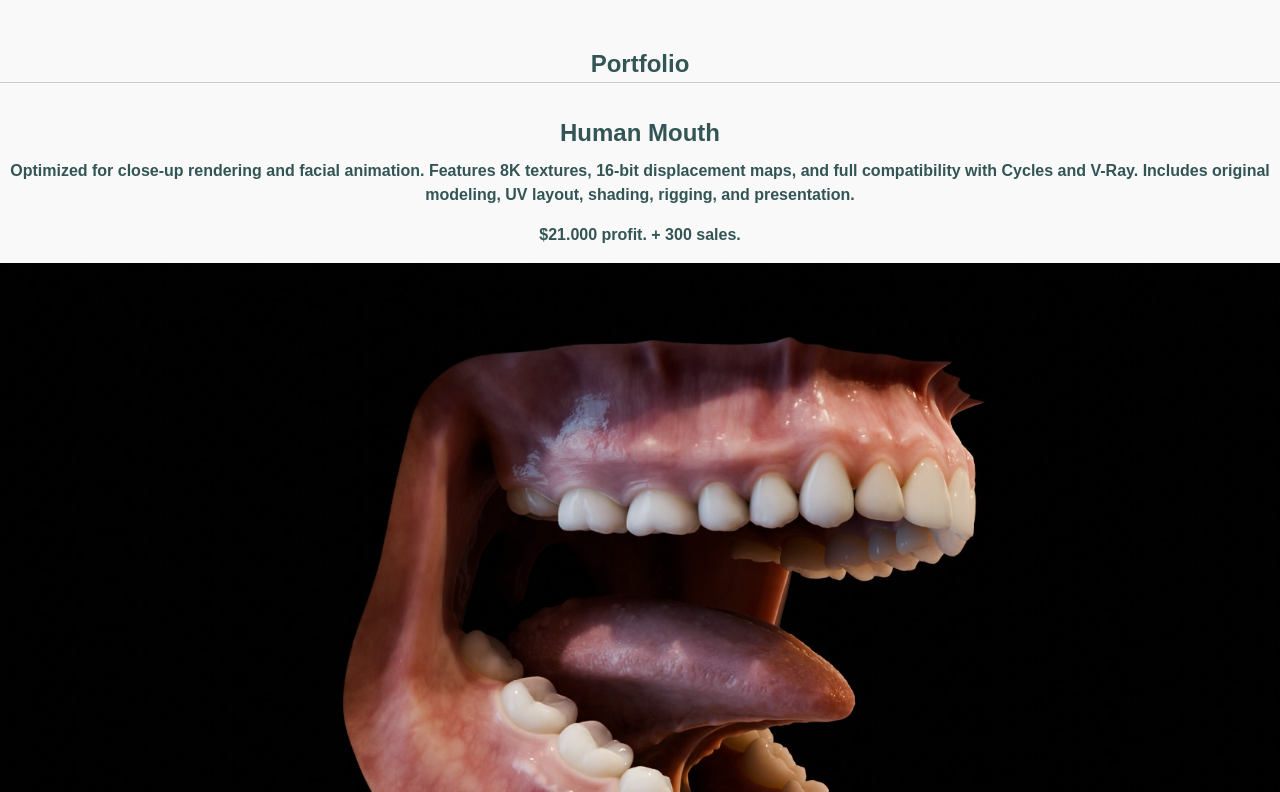
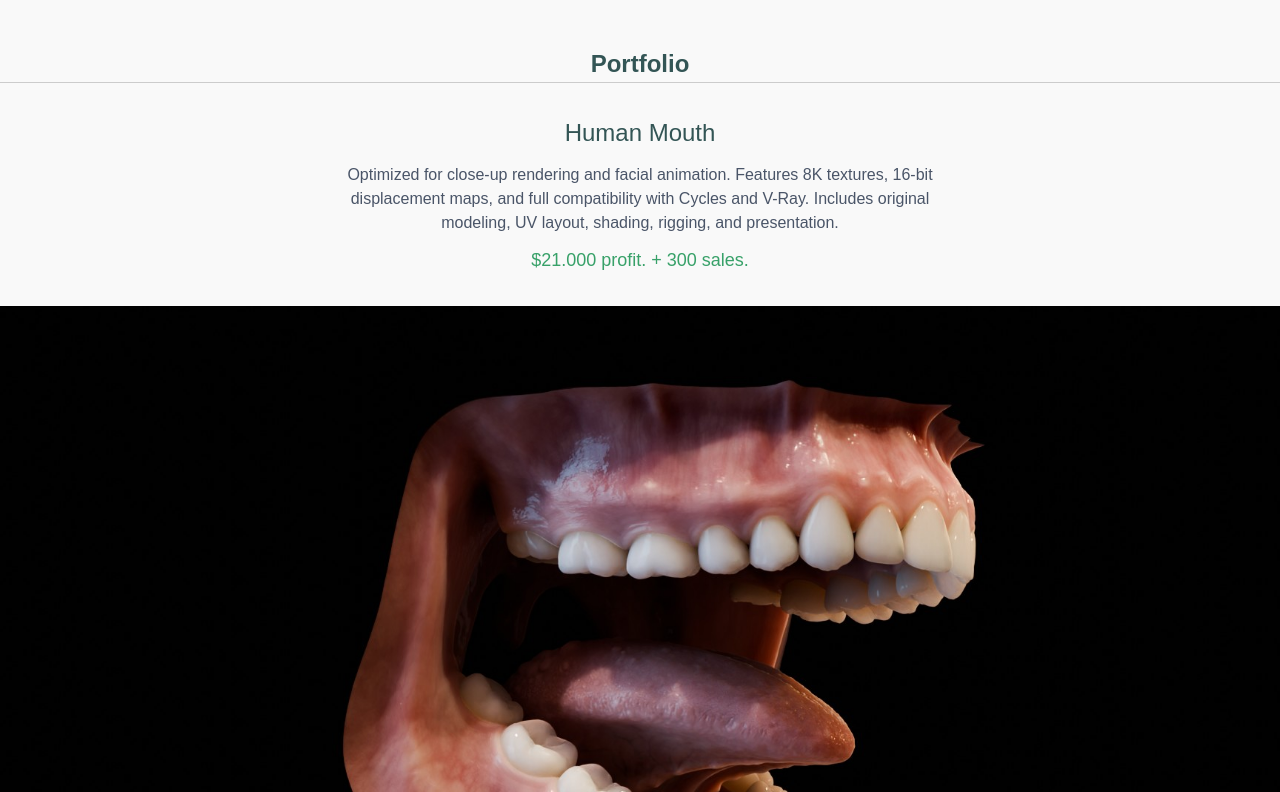
Before and after one commit to cesar-salcedo/cesalcedo, a React (Create React App) app: page / in a window 1280 px wide. Shown: the part 668-1460 px from the top of the page. Built offline with nearby package versions, Linux system fonts and the light colour scheme; the HTML template or start-up script is replaced by a standard one.

Commit message:
Con descripciones unificadas

```diff
--- a/package.json
+++ b/package.json
@@ -11,6 +11,7 @@
     "react": "^19.1.0",
     "react-dom": "^19.1.0",
     "react-scripts": "^5.0.1",
+    "swiper": "^11.2.8",
     "web-vitals": "^2.1.4"
   },
   "scripts": {
--- a/src/components/Cover.jsx
+++ b/src/components/Cover.jsx
@@ -1,6 +1,6 @@
 import React, { useState, useEffect } from "react";
 import { motion } from "framer-motion";
-import ImageZoomProgressive from "./portfolio_elements/ImageZoomProgressive.jsx";
+import ImageZoomProgressive from "./utils/ImageZoomProgressive.jsx";
 import img1 from "../assets/images/finn_01.jpg";
 import img2 from "../assets/images/mouth_01.jpg";
 import img3 from "../assets/images/gas_planet_01.jpg";
--- a/src/components/portfolio_elements/Description.jsx
+++ /dev/null
@@ -1,32 +0,0 @@
-import React from 'react';
-
-
-
-export default function Description({
-    title,
-    description,
-    profit,
-}) {
-    return (
-        <div style={{
-            marginTop: "32px"
-        }}>
-            <h2 style={{
-
-                textAlign: "center",
-
-            }}>{title}</h2>
-            <h4 style={{
-                marginTop: "8px",
-                textAlign: "center",
-                marginBottom: "16px",
-
-            }}> {description}</h4>
-            <h4 style={{
-                marginTop: "8px",
-                textAlign: "center",
-                marginBottom: "16px",
-            }}>{profit}</h4>
-        </div>
-    );
-}
--- a/src/components/portfolio_elements/TypeA.jsx
+++ b/src/components/portfolio_elements/TypeA.jsx
@@ -1,6 +1,6 @@
 import React from 'react';
-import Description from './Description.jsx';
-import HorizontalScroll from './HorizontalScroll.jsx';
+import Description from '../utils/DescriptionA.jsx';
+import HorizontalScroll from '../utils/HorizontalScroll.jsx';
 
 
 
--- a/src/components/portfolio_elements/TypeB.jsx
+++ b/src/components/portfolio_elements/TypeB.jsx
@@ -1,6 +1,6 @@
 import React from "react";
-import Description from './Description.jsx';
-import ImageZoomProgressive from "./ImageZoomProgressive";
+import Description from '../utils/DescriptionA.jsx';
+import ImageZoomProgressive from "../utils/ImageZoomProgressive.jsx";
 
 
 export default function TypeB({
--- a/src/components/portfolio_elements/TypeD.jsx
+++ b/src/components/portfolio_elements/TypeD.jsx
@@ -1,5 +1,6 @@
 import React from 'react';
-import Description from './Description.jsx';
+import Description from '../utils/DescriptionA.jsx';
+
 
 
 export default function TipoD({
--- /dev/null
+++ b/src/components/utils/DescriptionA.jsx
@@ -0,0 +1,25 @@
+import React from "react";
+import PropTypes from "prop-types";
+import styles from "./DescriptionA.module.css";
+
+export default function Description({
+    title,
+    description,
+    profit,
+}) {
+
+
+    return (
+        <div className={styles.container}>
+            <p className={styles.title}>{title}</p>
+            <p className={styles.text}>{description}</p>
+            <p className={styles.profit}>{profit}</p>
+        </div>
+    );
+}
+
+Description.propTypes = {
+    title: PropTypes.string.isRequired,
+    description: PropTypes.string.isRequired,
+    profit: PropTypes.string,
+};
--- /dev/null
+++ b/src/components/utils/DescriptionA.module.css
@@ -0,0 +1,30 @@
+/* Description.module.css */
+.container {
+    margin-top: 1rem;
+    padding: 0 1rem;
+    text-align: center;
+    max-width: 40rem;
+    margin-left: auto;
+    margin-right: auto;
+    display: flex;
+    flex-direction: column;
+    gap: 0.75rem;
+}
+
+.title {
+    font-size: 1.5rem;
+}
+
+
+.text {
+    font-size: 1rem;
+    line-height: 1.5;
+    color: #4a5568;
+}
+
+.profit {
+    font-size: 1.125rem;
+    font-weight: 500;
+    color: #38a169;
+    margin-bottom: 32px;
+}
--- /dev/null
+++ b/src/components/utils/DescriptionB.module.css
@@ -0,0 +1,51 @@
+/* Description.module.css */
+.container {
+    display: flex;
+    align-items: center;
+    overflow: hidden;
+    width: 100%;
+    padding: 1rem;
+    box-sizing: border-box;
+}
+
+.title {
+    /* Texto hueco y negrita */
+    font-size: 2rem;
+    font-weight: 700;
+    text-transform: uppercase;
+    -webkit-text-fill-color: transparent;
+    -webkit-text-stroke-width: 1px;
+    -webkit-text-stroke-color: #000;
+    flex-shrink: 0;
+    /* que no encoge */
+    margin-right: 2rem;
+}
+
+.carousel {
+    position: relative;
+    white-space: nowrap;
+    flex-grow: 1;
+    /* ocupa el resto */
+}
+
+.track {
+    display: inline-block;
+    animation: scroll 20s linear infinite;
+}
+
+@keyframes scroll {
+    from {
+        transform: translateX(0);
+    }
+
+    to {
+        transform: translateX(-50%);
+    }
+}
+
+.item {
+    display: inline-block;
+    font-size: 1.25rem;
+    color: #4a5568;
+    margin-right: 3rem;
+}
```
Also changed, not shown: src/components/utils/DescriptionB.jsx (added, +32 -0 lines), src/components/utils/HorizontalScroll.jsx (renamed from src/components/portfolio_elements/HorizontalScroll.jsx), src/components/utils/ImageZoomProgressive.jsx (renamed from src/components/portfolio_elements/ImageZoomProgressive.jsx), 1 other file (tests, documents, lock files or other folders).
